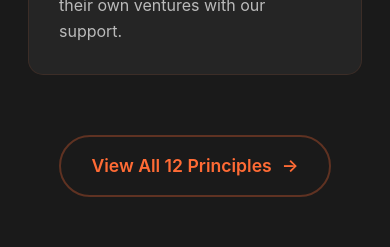
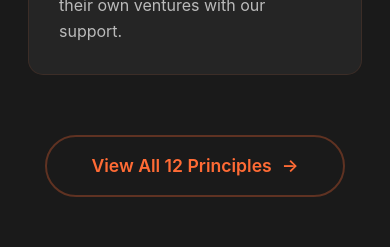
Before and after one commit to skill-wanderer/skill-wanderer-landing-page, a Nuxt app: page /about in a window 390 px wide. Shown: the part 10160-10407 px from the top of the page. Built offline with nearby package versions, Linux system fonts and the light colour scheme.

Commit message:
Add responsive styles for 'View All 12 Principles' button
Co-authored-by: JimmyYouhei <37929072+JimmyYouhei@users.noreply.github.com>

```diff
--- a/pages/about.vue
+++ b/pages/about.vue
@@ -721,5 +721,11 @@ body {
     font-size: 1.4rem;
     padding: 20px;
   }
+
+  .btn {
+    width: 100%;
+    max-width: 300px;
+    justify-content: center;
+  }
 }
 </style>
```
